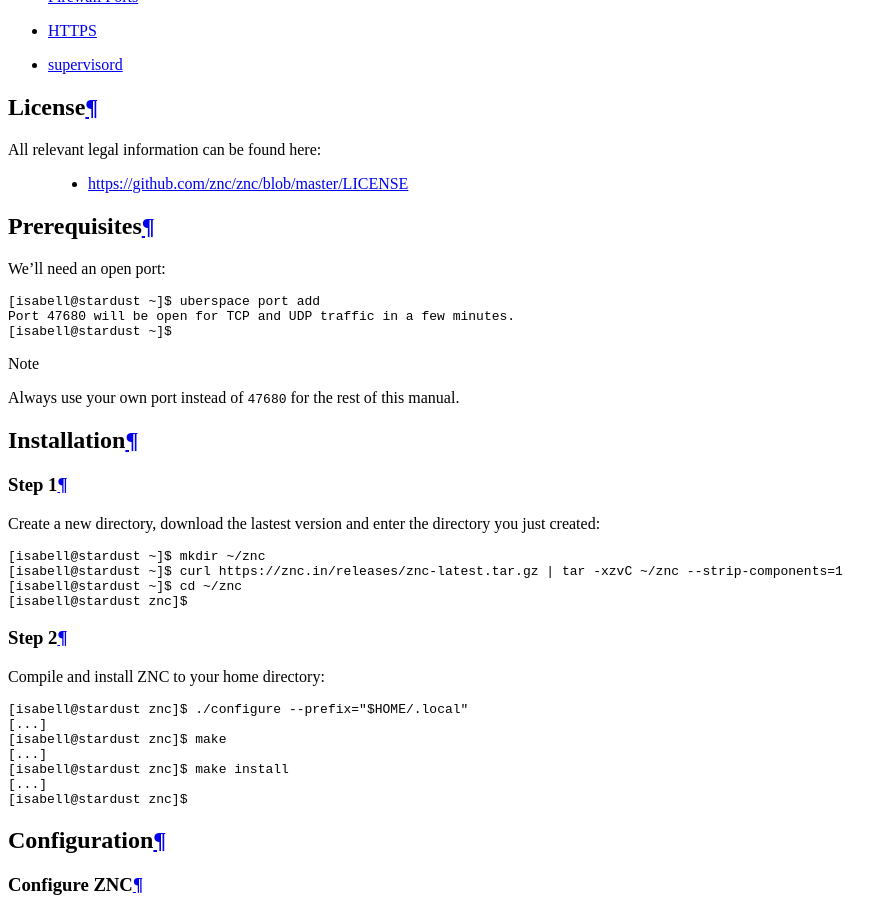
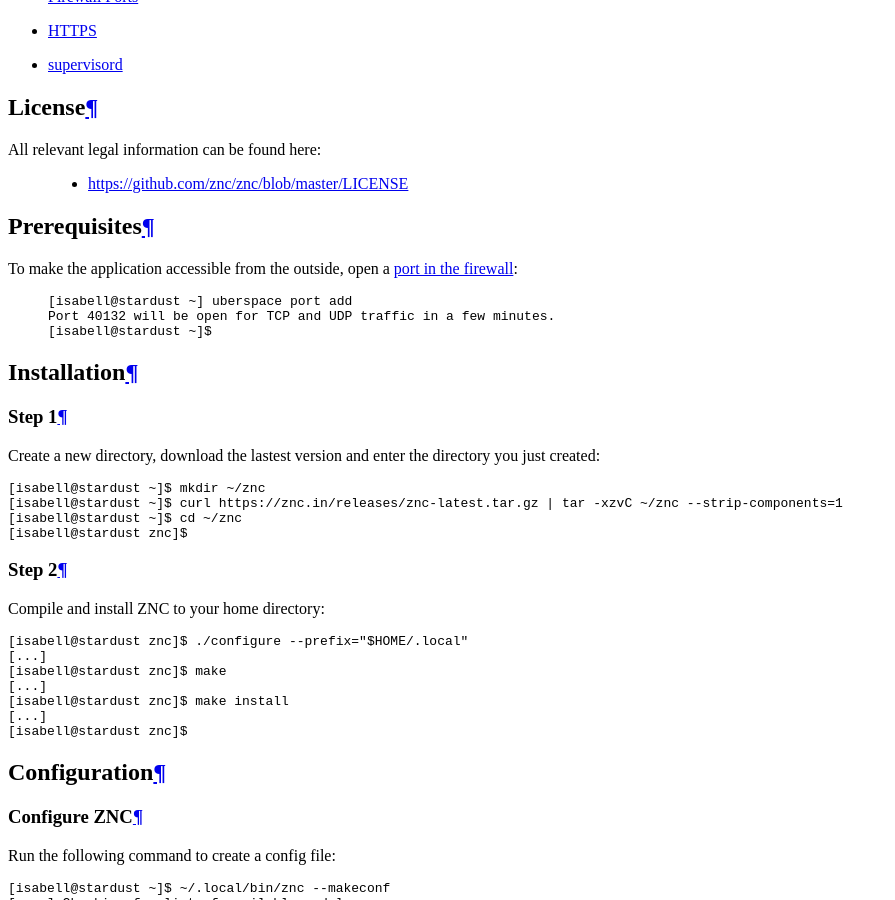
Before and after one commit to Uberspace/lab, a Sphinx documentation site: the page built from source/guide_znc.rst, in a window 1280 px wide and 900 px high, scrolled down 2384 px. Shown: the whole window, without its empty margins (0-895 px from the left). Built offline with Sphinx 7.4.7 and the Read the Docs theme 2.0.0, drawn with Linux system fonts in a browser that asks for light colours.

Commit message:
[znc] use includes/open-port.rst

```diff
--- a/source/guide_znc.rst
+++ b/source/guide_znc.rst
@@ -31,15 +31,7 @@
 Prerequisites
 =============
 
-We'll need an open port:
-
-::
-
- [isabell@stardust ~]$ uberspace port add
- Port 47680 will be open for TCP and UDP traffic in a few minutes.
- [isabell@stardust ~]$
-
-.. note:: Always use your own port instead of ``47680`` for the rest of this manual.
+.. include:: includes/open-port.rst
 
 Installation
 ============
```
